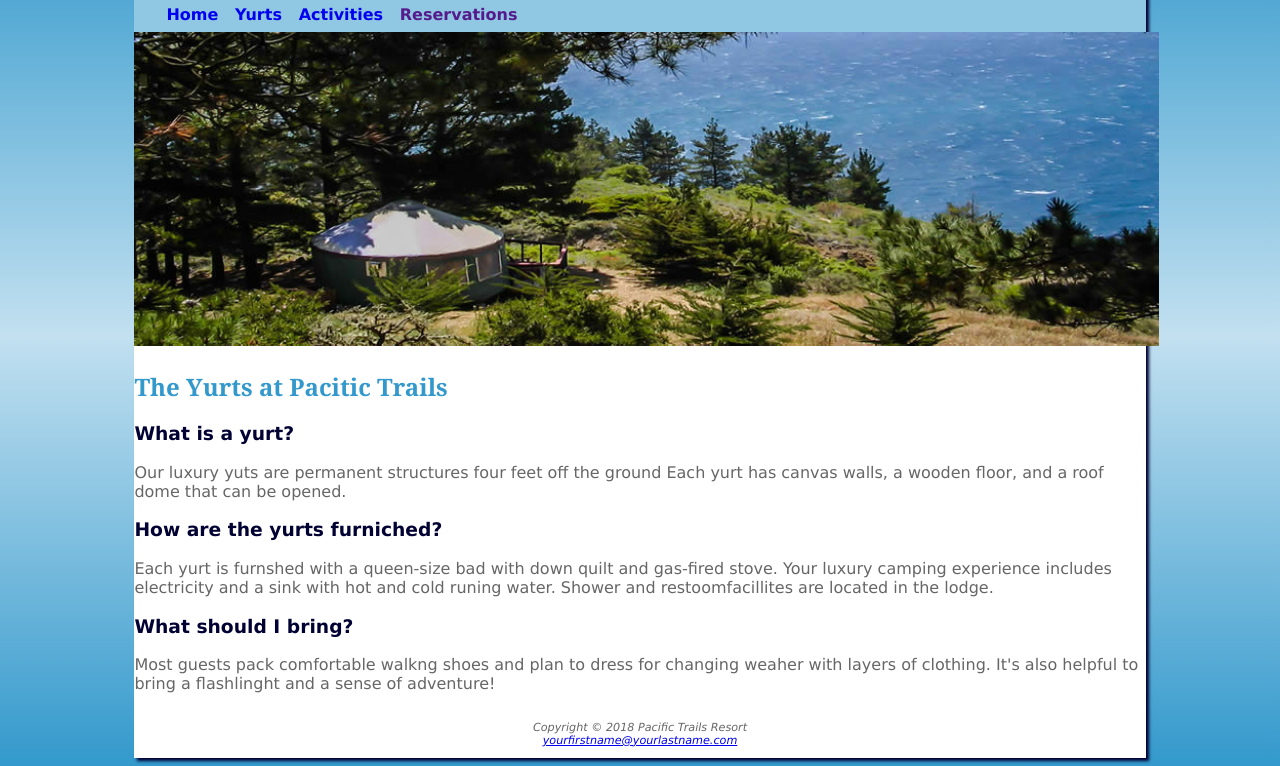
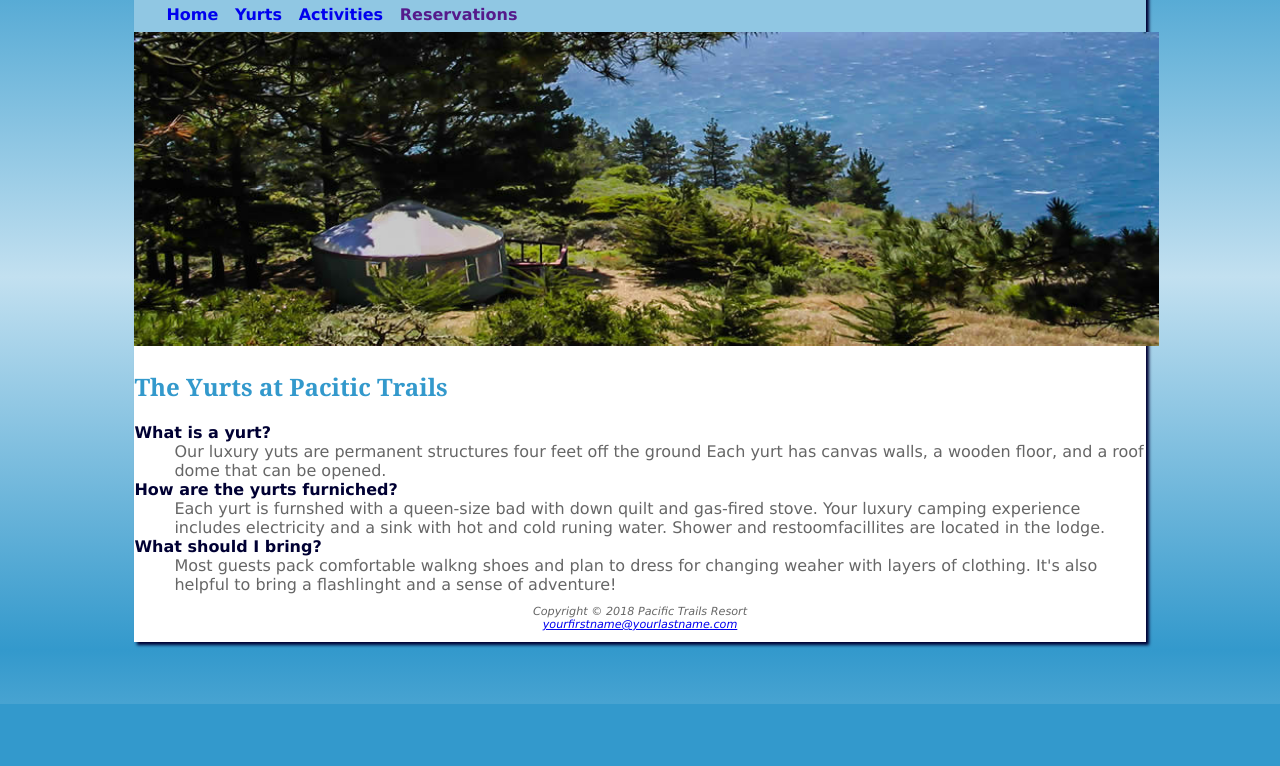
Before and after one commit to 420n13la/pacifictrailsresort4-BunTymofiy, a plain HTML site: page yurts.html in a window 1280 px wide. Shown: the part 96-862 px from the top of the page. After the commit the page ends 800 px from the top, so only its background shows below. Drawn offline with Linux system fonts and the light colour scheme.

Commit message:
Add files via upload

```diff
--- a/yurts.html
+++ b/yurts.html
@@ -21,13 +21,13 @@
 <main>
 <img src="yurt.jpg">
 <h2>The Yurts at Pacitic Trails</h2>
-<h3> What is a yurt? </h3>
-<p> Our luxury yuts are permanent structures four feet off the ground Each yurt has canvas walls, a wooden floor, and a roof dome that can be opened.
-</main></p>
-<h3>How are the yurts furniched?</h3>
-<p>Each yurt is furnshed with a queen-size bad with down quilt and gas-fired stove. Your luxury camping experience includes electricity and a sink with hot and cold runing water. Shower and restoomfacillites are located in the lodge.</p>
-<h3>What should I bring?</h3>
-<p>Most guests pack comfortable walkng shoes and plan to dress for changing weaher with layers of clothing. It's also helpful to bring a flashlinght and a sense of adventure!</p>
+<dt> What is a yurt? </dt>
+<dd> Our luxury yuts are permanent structures four feet off the ground Each yurt has canvas walls, a wooden floor, and a roof dome that can be opened.
+</main></dd>
+<dt>How are the yurts furniched?</dt>
+<dd>Each yurt is furnshed with a queen-size bad with down quilt and gas-fired stove. Your luxury camping experience includes electricity and a sink with hot and cold runing water. Shower and restoomfacillites are located in the lodge.</dd>
+<dt>What should I bring?</dt>
+<dd>Most guests pack comfortable walkng shoes and plan to dress for changing weaher with layers of clothing. It's also helpful to bring a flashlinght and a sense of adventure!</dd>
 <footer>
 Copyright &copy; 2018 Pacific Trails Resort<br>
 <a href="mailto:yourfirstname@yourlastname.com">yourfirstname@yourlastname.com</a>
```
Also changed, not shown: Activities.html (+7 -7 lines).
